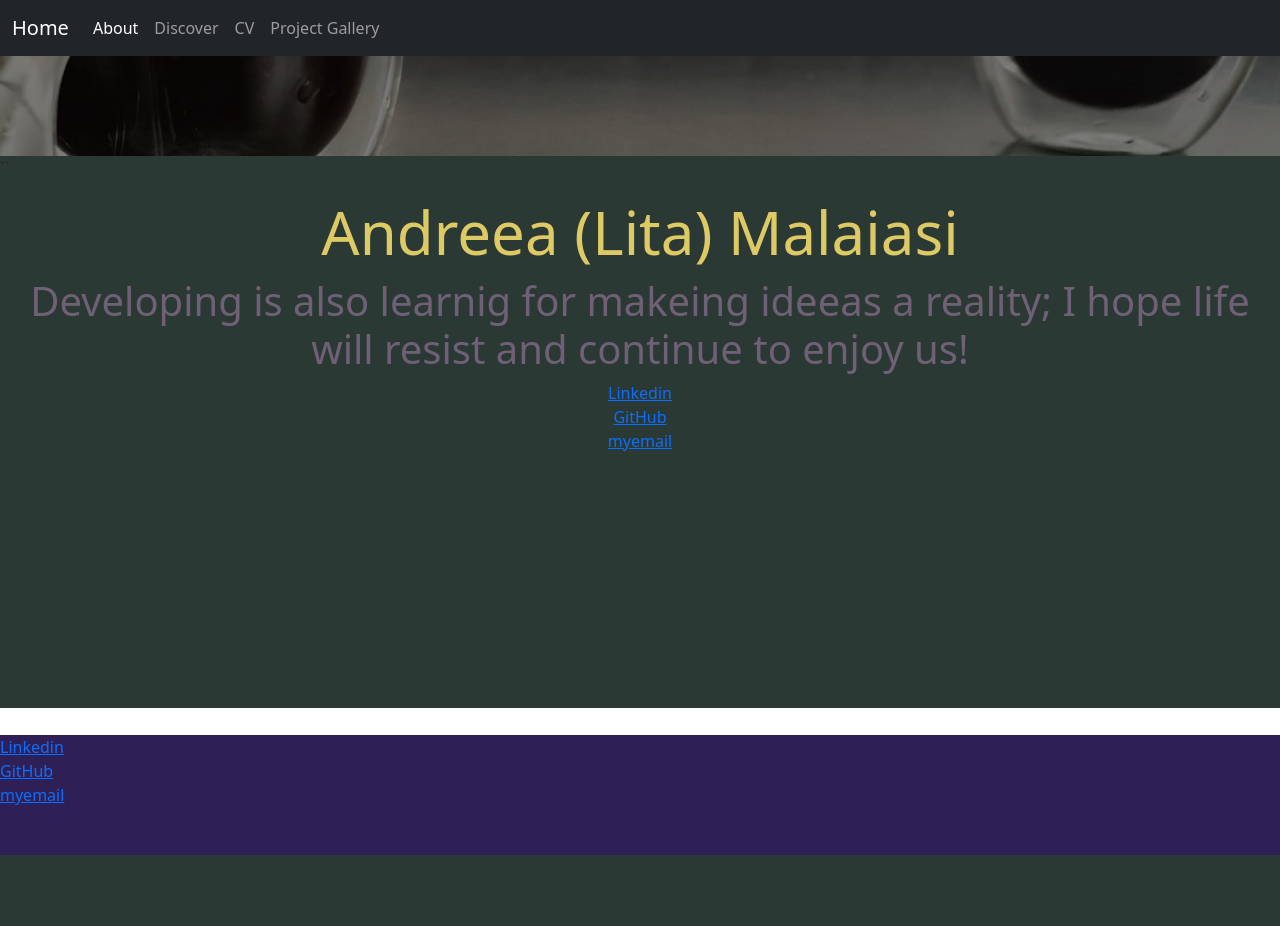
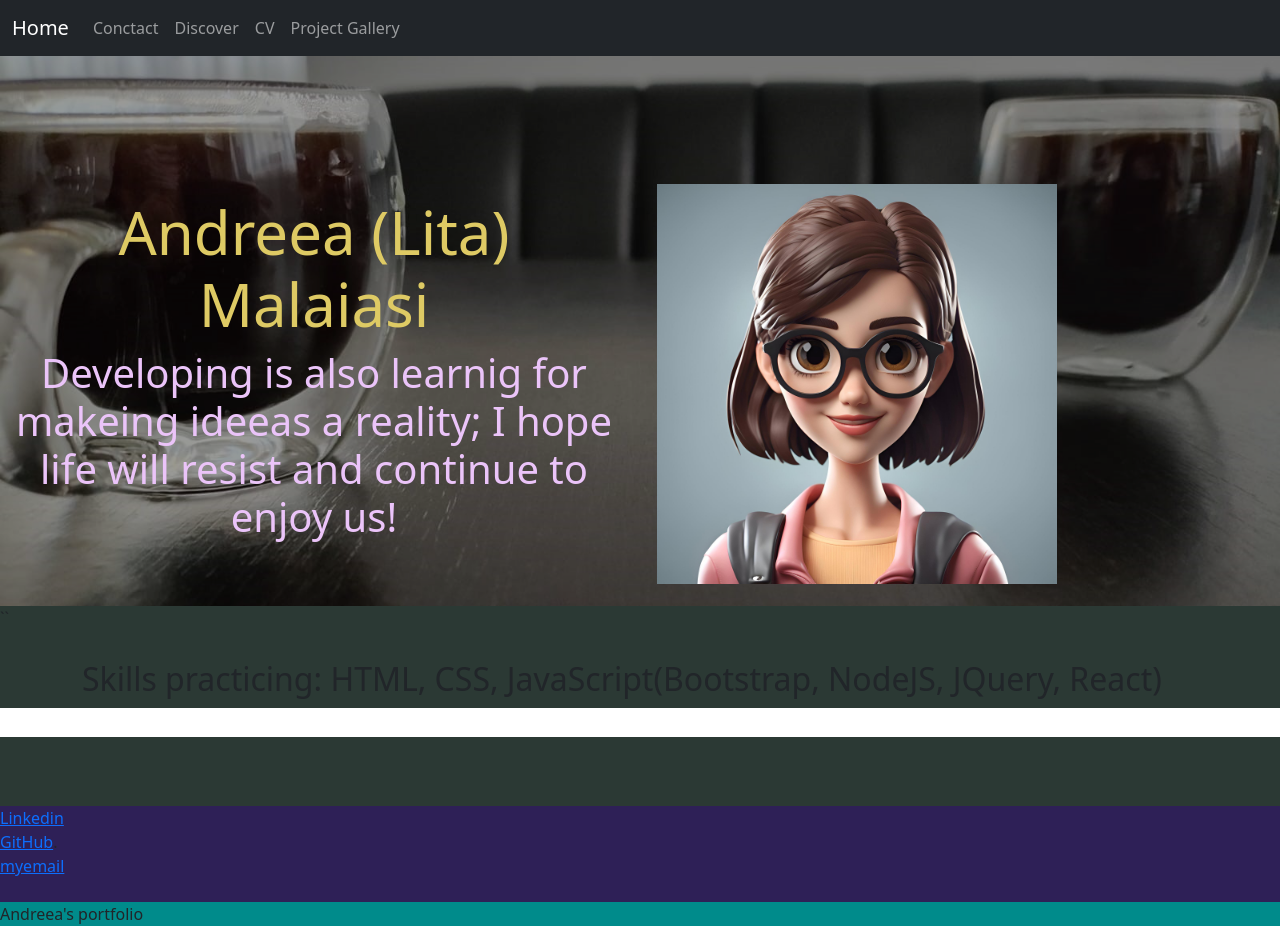
Before and after one commit to Andreea-Lita/Portfolio-With-React, a React (Vite) app: page / in a window 1280 px wide. Before the commit the page ends 855 px from the top, so only its background shows below. Built offline with nearby package versions, Linux system fonts and the light colour scheme.

Commit message:
did the Home detailes basic design and info

```diff
--- a/src/App.jsx
+++ b/src/App.jsx
@@ -7,6 +7,7 @@ import Footer from './components/Footer';
 import Wrapper from './components/Wrapper';
 import ProjectGallery from './components/ProjectGallery';
 import CV from './components/CV';
+import Contact from './components/Contact';
 
 
 function App() {
@@ -18,6 +19,7 @@ function App() {
           <Routes>
             <Route path="/" element={<About/>} />
             <Route path="/about" element={<About/>} />
+            <Route path="/contact" element={<Contact/>} />
             <Route path="/discover" element={<Discover/>} />
             <Route path="/projectGallery" element={<ProjectGallery/>} />
             <Route path="/cV" element={<CV/>} />
--- /dev/null
+++ b/src/components/Contact/index.jsx
@@ -0,0 +1,33 @@
+import React from 'react';
+
+import Container from '../Container';
+import Row from '../Row';
+import Col from '../Col';
+import EarthPlanet from '../Images/shot.jpg';
+function Contact() {
+  return (
+    <div style={{ marginTop: 30, marginLeft: 200}}>
+        <h1> Andreea (Lita) Malaiasi</h1>
+        <h2> Developing is also learnig for makeing ideeas a reality; I hope life will resist and continue to enjoy us!</h2>
+        <a href="https://www.linkedin.com/in/andreea-malaiasi-bb15aa235">Linkedin</a>
+        <br />
+        <a href="https://github.com/Andreea-Lita">GitHub</a>
+        <br />
+        <a href="https://mail.google.com/">myemail</a>
+      <Container style={{ marginTop: 30 }}>
+        <Row>
+          <Col size="md-12">
+            <h1></h1>
+          </Col>
+        </Row>
+        <Row>
+          <Col size="md-12">
+
+          </Col>
+        </Row>
+      </Container>
+    </div>
+  );
+}
+
+export default Contact;
--- a/src/components/Footer/index.jsx
+++ b/src/components/Footer/index.jsx
@@ -4,7 +4,7 @@ import "./style.css";
 function Footer() {
   return (
     <footer className="footer">
-      <span></span>
+      <span>Andreea's portfolio</span>
       <div className="contacts-container">
       <a href="https://www.linkedin.com/in/andreea-malaiasi-bb15aa235">Linkedin</a>
         <br />
--- a/src/components/Hero/style.css
+++ b/src/components/Hero/style.css
@@ -1,5 +1,5 @@
 .hero {
-    height: 100px;
+    height: 550px;
     background-size: cover;
     background-position: center;
     position: relative;
@@ -37,5 +37,5 @@
     font-size: 40px;
     padding-top: 1px;
     margin-top: 0;
-    color: #706076;
+    color: #ebc4f9;
 }
--- a/src/components/Navbar/index.jsx
+++ b/src/components/Navbar/index.jsx
@@ -25,13 +25,13 @@ function Navbar() {
           <ul className="navbar-nav">
             <li className="nav-item">
               <NavLink
-                to="/"
+                to="/contact"
                 end
                 className={({ isActive }) =>
                   isActive ? 'nav-link active' : 'nav-link'
                 }
               >
-                About
+                Conctact
               </NavLink>
             </li>
             <li className="nav-item">
--- a/src/pages/About.jsx
+++ b/src/pages/About.jsx
@@ -4,22 +4,25 @@ import Container from '../components/Container';
 import Row from '../components/Row';
 import Col from '../components/Col';
 import EarthPlanet from '../components/Images/shot.jpg';
+import Avatar from '../components/Images/close_avatar.jpg';
 function About() {
   return (
     <div>
       <Hero backgroundImage= {EarthPlanet}>
+        <Row>
+          <Col size="md-6">
         <h1> Andreea (Lita) Malaiasi</h1>
         <h2> Developing is also learnig for makeing ideeas a reality; I hope life will resist and continue to enjoy us!</h2>
-        <a href="https://www.linkedin.com/in/andreea-malaiasi-bb15aa235">Linkedin</a>
-        <br />
-        <a href="https://github.com/Andreea-Lita">GitHub</a>
-        <br />
-        <a href="https://mail.google.com/">myemail</a>
+        </Col>
+        <Col size="md-4">
+        <img src={Avatar} alt="close avatar" style= {{ width: 400, marginTop: 128 }}/>
+        </Col>
+        </Row>
       </Hero>``
       <Container style={{ marginTop: 30 }}>
         <Row>
           <Col size="md-12">
-            <h1></h1>
+            <h2>Skills practicing: HTML, CSS, JavaScript(Bootstrap, NodeJS, JQuery, React)</h2>
           </Col>
         </Row>
         <Row>
```
Also changed, not shown: src/components/Images/close_avatar.jpg (added), 1 other file (tests, documents, lock files or other folders).
